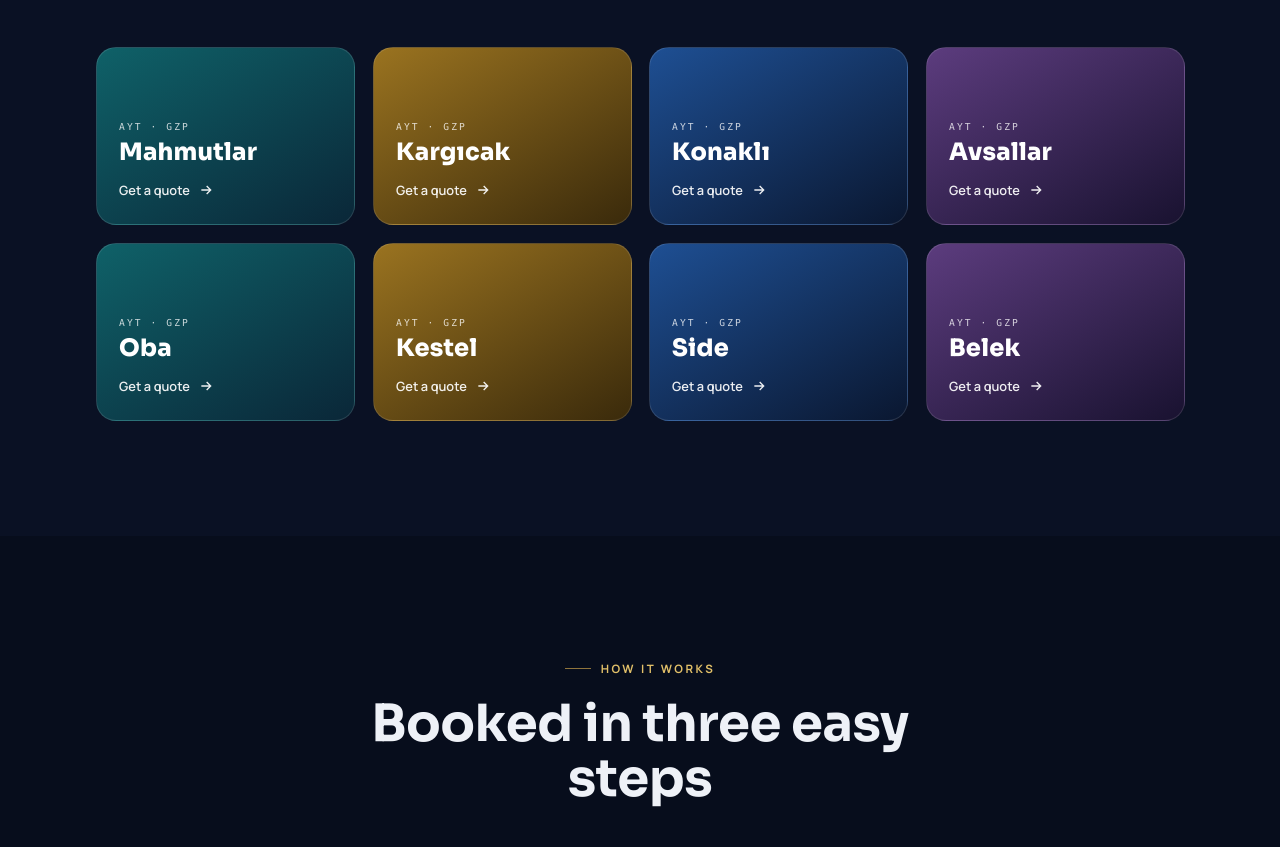
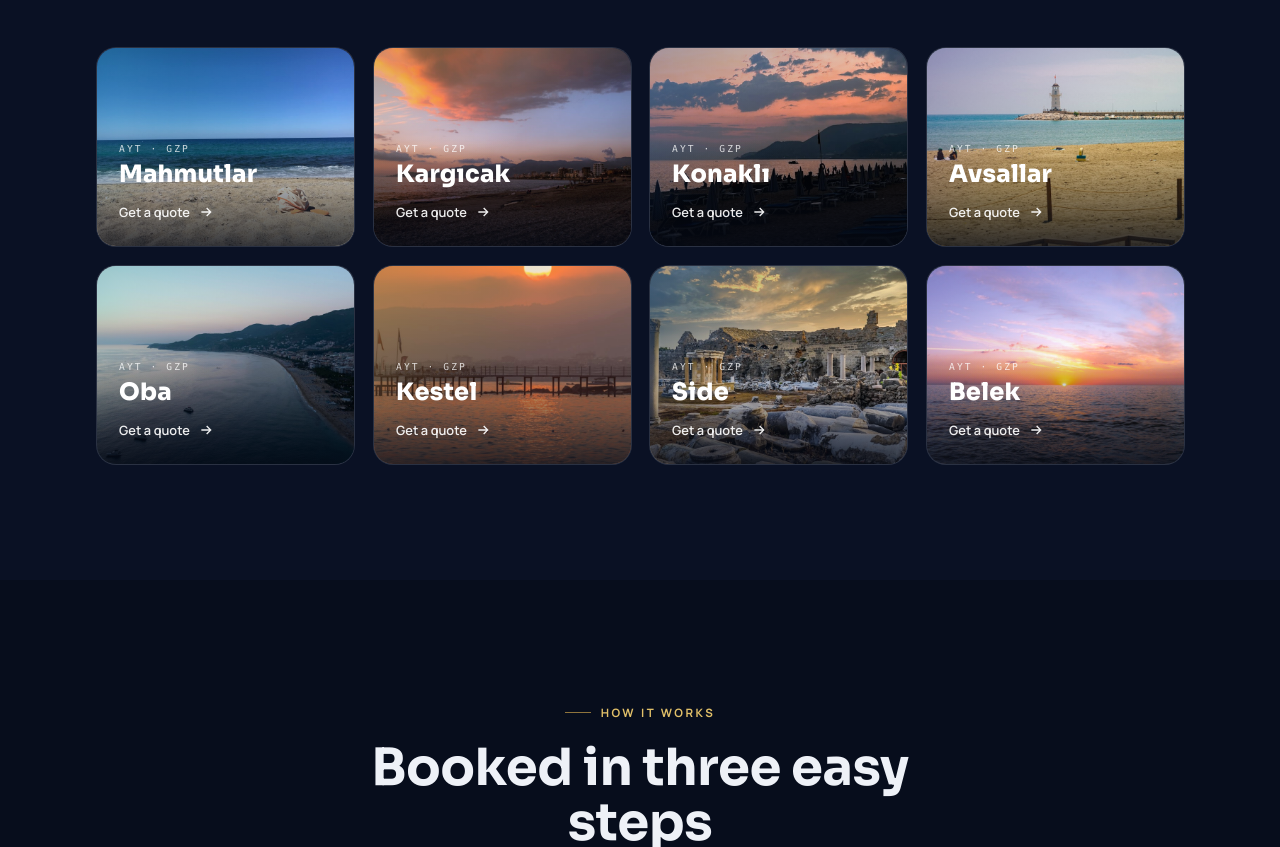
Before and after one commit to arincemir/ahmettransfer, a plain HTML site: page index.html in a window 1280 px wide. Shown: the part 5379-6226 px from the top of the page. Drawn offline with Linux system fonts and the light colour scheme.

Commit message:
feat(regions): bölge kartlarına gerçek görseller + yönlü scroll animasyonu
- Her bölge kartına kendi fotoğrafı (Mahmutlar/Kargıcak/Konaklı/Avsallar/Oba/
  Kestel/Side/Belek) — kıyı, plaj, deniz feneri, Side antik tiyatro. Üzerine
  hafif renkli tint + okunabilirlik gradyanı + hover'da zoom.
- Yönlü scroll reveal: orta sütunlar önce gelir (Kargıcak/Kestel soldan,
  Konaklı/Side sağdan), dış sütunlar 0.22s gecikmeyle (Mahmutlar/Oba soldan,
  Avsallar/Belek sağdan).
- CSS stacking düzeltmesi: .region-card>span kuralı __bg'yi de hedefleyip
  fotoğrafı gizliyordu; :not(.region-card__bg) ile çözüldü.

Co-Authored-By: Claude Opus 4.8 (1M context) <noreply@anthropic.com>

```diff
--- a/assets/style.css
+++ b/assets/style.css
@@ -427,21 +427,23 @@ h1,h2,h3,h4{font-family:var(--f-display);font-weight:700;line-height:1.08;margin
 
 /* ===================== POPULAR REGIONS (interactive tilt) ===================== */
 .regions{display:grid;grid-template-columns:repeat(4,1fr);gap:18px;margin-top:50px;perspective:1000px}
-.region-card{position:relative;overflow:hidden;border-radius:20px;padding:24px 22px;min-height:178px;display:flex;flex-direction:column;justify-content:flex-end;text-decoration:none;color:#fff;border:1px solid rgba(255,255,255,.12);transition:transform .3s cubic-bezier(.2,.7,.2,1),box-shadow .3s;will-change:transform}
-.region-card__bg{position:absolute;inset:0;z-index:0;background-size:cover;background-position:center;opacity:.18;mix-blend-mode:luminosity}
-.region-card::after{content:"";position:absolute;inset:0;z-index:1;background:radial-gradient(240px circle at var(--mx,50%) var(--my,0%),rgba(255,255,255,.28),transparent 62%);opacity:0;transition:opacity .3s;pointer-events:none}
-.region-card:hover{box-shadow:0 32px 64px -26px rgba(0,0,0,.75);border-color:rgba(255,255,255,.28)}
+.region-card{position:relative;overflow:hidden;border-radius:20px;padding:24px 22px;min-height:200px;display:flex;flex-direction:column;justify-content:flex-end;text-decoration:none;color:#fff;background:#0c1428;border:1px solid rgba(255,255,255,.12);transition:transform .4s cubic-bezier(.2,.7,.2,1),box-shadow .3s,opacity .5s ease;will-change:transform,opacity}
+.region-card__bg{position:absolute;inset:0;z-index:0;background-size:cover;background-position:center;filter:saturate(1.1) brightness(1.08);transition:transform .55s cubic-bezier(.2,.7,.2,1)}
+.region-card:hover .region-card__bg{transform:scale(1.07)}
+.region-card::before{content:"";position:absolute;inset:0;z-index:1;background:linear-gradient(150deg,var(--tint,rgba(10,23,48,.32)),transparent 52%),linear-gradient(180deg,transparent 46%,rgba(5,10,22,.8))}
+.region-card::after{content:"";position:absolute;inset:0;z-index:2;background:radial-gradient(240px circle at var(--mx,50%) var(--my,0%),rgba(255,255,255,.26),transparent 62%);opacity:0;transition:opacity .3s;pointer-events:none}
+.region-card:hover{box-shadow:0 32px 64px -26px rgba(0,0,0,.75);border-color:rgba(255,255,255,.3)}
 .region-card:hover::after{opacity:1}
-.region-card>span{position:relative;z-index:2}
+.region-card>span:not(.region-card__bg){position:relative;z-index:3}
 .region-card__ey{font-family:ui-monospace,'SF Mono',Menlo,monospace;font-size:.6rem;letter-spacing:.22em;text-transform:uppercase;opacity:.78;margin-bottom:6px}
 .region-card__name{font-family:'Sora',sans-serif;font-weight:800;font-size:1.5rem;letter-spacing:.01em;line-height:1.05}
 .region-card__go{margin-top:14px;display:inline-flex;align-items:center;gap:8px;font-size:.8rem;font-weight:600;opacity:.92}
 .region-card__go svg{width:16px;height:16px;transition:transform .3s}
 .region-card:hover .region-card__go svg{transform:translateX(6px)}
-.region-card:nth-child(4n+1){background:linear-gradient(150deg,#0f6168,#0a2738)}
-.region-card:nth-child(4n+2){background:linear-gradient(150deg,#9a7320,#3a2a0b)}
-.region-card:nth-child(4n+3){background:linear-gradient(150deg,#1e4f93,#0a1730)}
-.region-card:nth-child(4n+4){background:linear-gradient(150deg,#5c3c7e,#191230)}
+.region-card:nth-child(4n+1){--tint:rgba(13,118,128,.42)}
+.region-card:nth-child(4n+2){--tint:rgba(196,148,46,.4)}
+.region-card:nth-child(4n+3){--tint:rgba(38,104,186,.42)}
+.region-card:nth-child(4n+4){--tint:rgba(120,80,160,.42)}
 @media(max-width:980px){.regions{grid-template-columns:repeat(2,1fr)}}
 @media(max-width:520px){.regions{gap:12px}.region-card{min-height:148px;padding:18px 16px}.region-card__name{font-size:1.25rem}}
 @media(prefers-reduced-motion:reduce){.region-card{transform:none!important}}
--- a/index.html
+++ b/index.html
@@ -244,14 +244,14 @@
       <p class="lead" data-i18n="regions.lead">Private 24/7 transfers from Antalya & Gazipaşa airports to every corner of the Alanya region.</p>
     </div>
     <div class="regions">
-      <a class="region-card reveal" data-tilt data-wa-region="Mahmutlar"><span class="region-card__bg" style="background-image:url(assets/images/alanya.jpg)"></span><span class="region-card__ey">AYT · GZP</span><span class="region-card__name">Mahmutlar</span><span class="region-card__go"><span data-i18n="regions.cta">Get a quote</span> <svg viewBox="0 0 24 24" fill="none" stroke="currentColor" stroke-width="2"><path d="M5 12h14M13 6l6 6-6 6"/></svg></span></a>
-      <a class="region-card reveal" data-d="1" data-tilt data-wa-region="Kargıcak"><span class="region-card__bg" style="background-image:url(assets/images/alanya.jpg)"></span><span class="region-card__ey">AYT · GZP</span><span class="region-card__name">Kargıcak</span><span class="region-card__go"><span data-i18n="regions.cta">Get a quote</span> <svg viewBox="0 0 24 24" fill="none" stroke="currentColor" stroke-width="2"><path d="M5 12h14M13 6l6 6-6 6"/></svg></span></a>
-      <a class="region-card reveal" data-d="2" data-tilt data-wa-region="Konaklı"><span class="region-card__bg" style="background-image:url(assets/images/alanya.jpg)"></span><span class="region-card__ey">AYT · GZP</span><span class="region-card__name">Konaklı</span><span class="region-card__go"><span data-i18n="regions.cta">Get a quote</span> <svg viewBox="0 0 24 24" fill="none" stroke="currentColor" stroke-width="2"><path d="M5 12h14M13 6l6 6-6 6"/></svg></span></a>
-      <a class="region-card reveal" data-d="3" data-tilt data-wa-region="Avsallar"><span class="region-card__bg" style="background-image:url(assets/images/alanya.jpg)"></span><span class="region-card__ey">AYT · GZP</span><span class="region-card__name">Avsallar</span><span class="region-card__go"><span data-i18n="regions.cta">Get a quote</span> <svg viewBox="0 0 24 24" fill="none" stroke="currentColor" stroke-width="2"><path d="M5 12h14M13 6l6 6-6 6"/></svg></span></a>
-      <a class="region-card reveal" data-tilt data-wa-region="Oba"><span class="region-card__bg" style="background-image:url(assets/images/alanya.jpg)"></span><span class="region-card__ey">AYT · GZP</span><span class="region-card__name">Oba</span><span class="region-card__go"><span data-i18n="regions.cta">Get a quote</span> <svg viewBox="0 0 24 24" fill="none" stroke="currentColor" stroke-width="2"><path d="M5 12h14M13 6l6 6-6 6"/></svg></span></a>
-      <a class="region-card reveal" data-d="1" data-tilt data-wa-region="Kestel"><span class="region-card__bg" style="background-image:url(assets/images/alanya.jpg)"></span><span class="region-card__ey">AYT · GZP</span><span class="region-card__name">Kestel</span><span class="region-card__go"><span data-i18n="regions.cta">Get a quote</span> <svg viewBox="0 0 24 24" fill="none" stroke="currentColor" stroke-width="2"><path d="M5 12h14M13 6l6 6-6 6"/></svg></span></a>
-      <a class="region-card reveal" data-d="2" data-tilt data-wa-region="Side"><span class="region-card__bg" style="background-image:url(assets/images/tour.jpg)"></span><span class="region-card__ey">AYT · GZP</span><span class="region-card__name">Side</span><span class="region-card__go"><span data-i18n="regions.cta">Get a quote</span> <svg viewBox="0 0 24 24" fill="none" stroke="currentColor" stroke-width="2"><path d="M5 12h14M13 6l6 6-6 6"/></svg></span></a>
-      <a class="region-card reveal" data-d="3" data-tilt data-wa-region="Belek"><span class="region-card__bg" style="background-image:url(assets/images/tour.jpg)"></span><span class="region-card__ey">AYT · GZP</span><span class="region-card__name">Belek</span><span class="region-card__go"><span data-i18n="regions.cta">Get a quote</span> <svg viewBox="0 0 24 24" fill="none" stroke="currentColor" stroke-width="2"><path d="M5 12h14M13 6l6 6-6 6"/></svg></span></a>
+      <a class="region-card reveal reveal--l" style="transition-delay:.22s" data-tilt data-wa-region="Mahmutlar"><span class="region-card__bg" style="background-image:url(assets/images/reg-mahmutlar.jpg)"></span><span class="region-card__ey">AYT · GZP</span><span class="region-card__name">Mahmutlar</span><span class="region-card__go"><span data-i18n="regions.cta">Get a quote</span> <svg viewBox="0 0 24 24" fill="none" stroke="currentColor" stroke-width="2"><path d="M5 12h14M13 6l6 6-6 6"/></svg></span></a>
+      <a class="region-card reveal reveal--l" data-tilt data-wa-region="Kargıcak"><span class="region-card__bg" style="background-image:url(assets/images/reg-kargicak.jpg)"></span><span class="region-card__ey">AYT · GZP</span><span class="region-card__name">Kargıcak</span><span class="region-card__go"><span data-i18n="regions.cta">Get a quote</span> <svg viewBox="0 0 24 24" fill="none" stroke="currentColor" stroke-width="2"><path d="M5 12h14M13 6l6 6-6 6"/></svg></span></a>
+      <a class="region-card reveal reveal--r" data-tilt data-wa-region="Konaklı"><span class="region-card__bg" style="background-image:url(assets/images/reg-konakli.jpg)"></span><span class="region-card__ey">AYT · GZP</span><span class="region-card__name">Konaklı</span><span class="region-card__go"><span data-i18n="regions.cta">Get a quote</span> <svg viewBox="0 0 24 24" fill="none" stroke="currentColor" stroke-width="2"><path d="M5 12h14M13 6l6 6-6 6"/></svg></span></a>
+      <a class="region-card reveal reveal--r" style="transition-delay:.22s" data-tilt data-wa-region="Avsallar"><span class="region-card__bg" style="background-image:url(assets/images/reg-avsallar.jpg)"></span><span class="region-card__ey">AYT · GZP</span><span class="region-card__name">Avsallar</span><span class="region-card__go"><span data-i18n="regions.cta">Get a quote</span> <svg viewBox="0 0 24 24" fill="none" stroke="currentColor" stroke-width="2"><path d="M5 12h14M13 6l6 6-6 6"/></svg></span></a>
+      <a class="region-card reveal reveal--l" style="transition-delay:.22s" data-tilt data-wa-region="Oba"><span class="region-card__bg" style="background-image:url(assets/images/reg-oba.jpg)"></span><span class="region-card__ey">AYT · GZP</span><span class="region-card__name">Oba</span><span class="region-card__go"><span data-i18n="regions.cta">Get a quote</span> <svg viewBox="0 0 24 24" fill="none" stroke="currentColor" stroke-width="2"><path d="M5 12h14M13 6l6 6-6 6"/></svg></span></a>
+      <a class="region-card reveal reveal--l" data-tilt data-wa-region="Kestel"><span class="region-card__bg" style="background-image:url(assets/images/reg-kestel.jpg)"></span><span class="region-card__ey">AYT · GZP</span><span class="region-card__name">Kestel</span><span class="region-card__go"><span data-i18n="regions.cta">Get a quote</span> <svg viewBox="0 0 24 24" fill="none" stroke="currentColor" stroke-width="2"><path d="M5 12h14M13 6l6 6-6 6"/></svg></span></a>
+      <a class="region-card reveal reveal--r" data-tilt data-wa-region="Side"><span class="region-card__bg" style="background-image:url(assets/images/reg-side.jpg)"></span><span class="region-card__ey">AYT · GZP</span><span class="region-card__name">Side</span><span class="region-card__go"><span data-i18n="regions.cta">Get a quote</span> <svg viewBox="0 0 24 24" fill="none" stroke="currentColor" stroke-width="2"><path d="M5 12h14M13 6l6 6-6 6"/></svg></span></a>
+      <a class="region-card reveal reveal--r" style="transition-delay:.22s" data-tilt data-wa-region="Belek"><span class="region-card__bg" style="background-image:url(assets/images/reg-belek.jpg)"></span><span class="region-card__ey">AYT · GZP</span><span class="region-card__name">Belek</span><span class="region-card__go"><span data-i18n="regions.cta">Get a quote</span> <svg viewBox="0 0 24 24" fill="none" stroke="currentColor" stroke-width="2"><path d="M5 12h14M13 6l6 6-6 6"/></svg></span></a>
     </div>
   </div>
 </section>
```
Also changed, not shown: assets/images/reg-avsallar.jpg (added), assets/images/reg-belek.jpg (added), assets/images/reg-kargicak.jpg (added), assets/images/reg-kestel.jpg (added), assets/images/reg-konakli.jpg (added), assets/images/reg-mahmutlar.jpg (added), assets/images/reg-oba.jpg (added), assets/images/reg-side.jpg (added).
